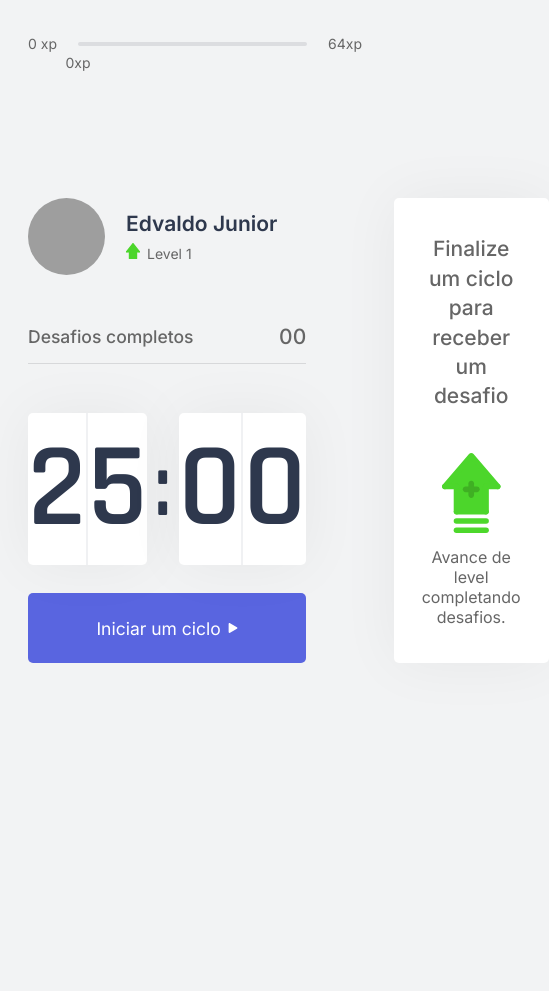
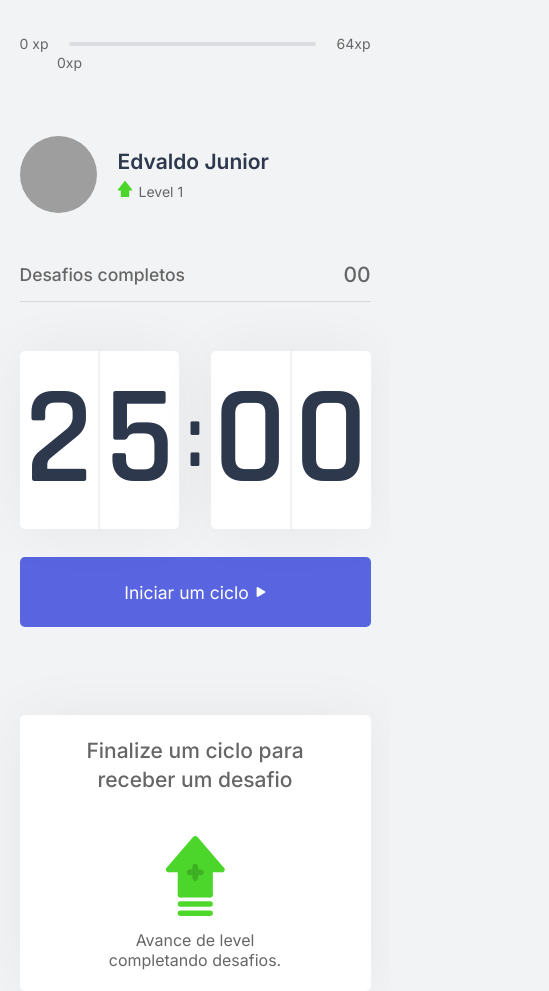
Before and after one commit to EddyPBR/move-it, a Next.js app: page / in a window 390 px wide. Shown: the whole page, 549 px wide, since content can reach past the window. Before the commit the page ends 844 px from the top, so only its background shows below. Built offline with nearby package versions, Linux system fonts and the light colour scheme; grey boxes are pictures that could not be loaded.

Commit message:
:package: Setting homepage responsiveness

```diff
--- a/src/styles/components/ChallengeBox.module.css
+++ b/src/styles/components/ChallengeBox.module.css
@@ -70,6 +70,7 @@
 
 .challengeActive main p {
   line-height: 1.5;
+  margin-bottom: 2rem;
 }
 
 .challengeActive footer {
@@ -107,3 +108,13 @@
 .challengeActive footer button:hover {
   filter: brightness(0.9);
 }
+
+@media (max-width: 1000px) {
+  .challengeActive main {
+    margin-top: 2rem;
+  }
+
+  .challengeActive footer {
+    margin: .5rem 0;
+  }
+}
--- a/src/styles/components/Countdown.module.css
+++ b/src/styles/components/Countdown.module.css
@@ -97,3 +97,23 @@
   height: 20px;
   color: var(--green);
 }
+
+@media (max-width: 1000px) {
+  .countdownContainer > div {
+    max-height: 180px;
+    font-size: 12rem;
+  }
+}
+
+@media (max-width: 580px) {
+  .countdownContainer > div {
+    max-height: auto;
+    font-size: 10rem;
+  }
+}
+
+@media (max-width: 375px) {
+  .countdownContainer > div {
+    font-size: 7.25rem;
+  }
+}
--- a/src/styles/pages/Home.module.css
+++ b/src/styles/pages/Home.module.css
@@ -14,3 +14,33 @@
   gap: 6.25rem;
   align-content: center;
 }
+
+@media(max-width: 1000px) {
+  .container {
+    max-width: 620px;
+    width: 100%;
+  }
+
+  .container > section {
+    display: flex;
+    flex-direction: column;
+    justify-content: center;
+
+    margin-top: 6rem;
+  }
+}
+
+@media(max-width: 560px) {
+  .container {
+    max-width: 90vw;
+    padding: 2.5rem 0;
+  }
+
+  .container > section {
+    display: flex;
+    flex-direction: column;
+    justify-content: center;
+
+    margin-top: 6rem;
+  }
+}
```
